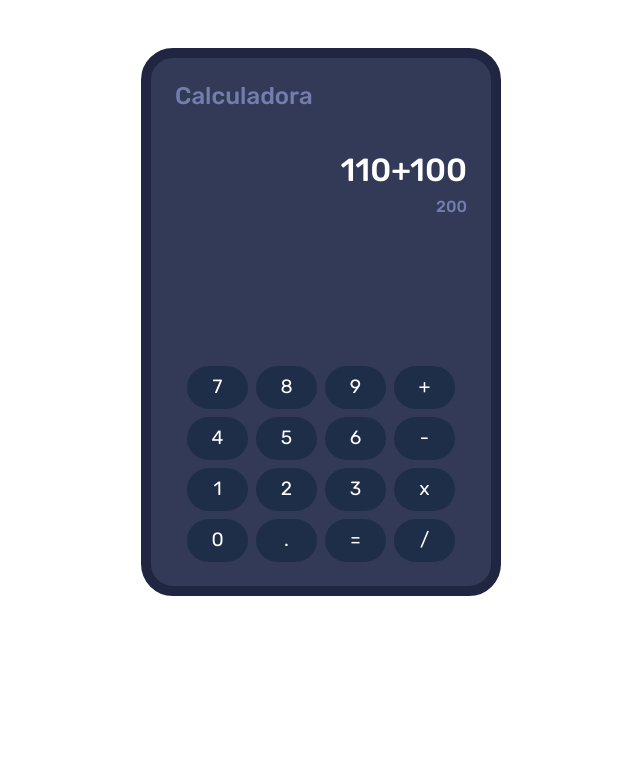
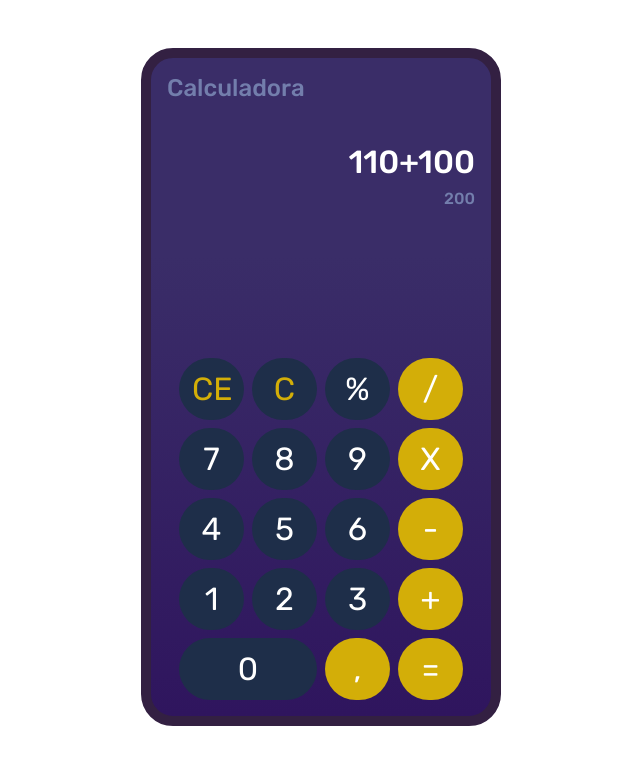
Before and after one commit to FlavioIrl/Calculadora-Vue, a Vue app: page / in a window 1280 px wide. Shown: the top 764 px of the page, without its empty margins (319-959 px from the left). Built offline with nearby package versions, Linux system fonts and the light colour scheme.

Commit message:
Configurando o visual

```diff
--- a/src/App.vue
+++ b/src/App.vue
@@ -4,7 +4,7 @@
 
 <template>
   <div class="container">
-    <div class="calculadora mt-5 p-4 rounded-5">
+    <div class="calculadora mt-5 p-3 rounded-5">
       <header>
         <h1 class="title text-start">Calculadora</h1>
         <div class="visor text-end">
@@ -14,25 +14,29 @@
       </header>
       <div class="container">
         <div class="row g-2 botoes">
+          <div class="col-3"><button class="btn btn-letra w-100 rounded-pill">CE</button></div>
+          <div class="col-3"><button class="btn btn-letra w-100 rounded-pill">C</button></div>
+          <div class="col-3"><button class="btn w-100 rounded-pill">%</button></div>
+          <div class="col-3"><button class="btn btn-sinais w-100 rounded-pill">/</button></div>
+
           <div class="col-3"><button class="btn w-100 rounded-pill">7</button></div>
           <div class="col-3"><button class="btn w-100 rounded-pill">8</button></div>
           <div class="col-3"><button class="btn w-100 rounded-pill">9</button></div>
-          <div class="col-3"><button class="btn w-100 rounded-pill">+</button></div>
+          <div class="col-3"><button class="btn btn-sinais w-100 rounded-pill">X</button></div>
 
           <div class="col-3"><button class="btn w-100 rounded-pill">4</button></div>
           <div class="col-3"><button class="btn w-100 rounded-pill">5</button></div>
           <div class="col-3"><button class="btn w-100 rounded-pill">6</button></div>
-          <div class="col-3"><button class="btn w-100 rounded-pill">-</button></div>
+          <div class="col-3"><button class="btn btn-sinais w-100 rounded-pill">-</button></div>
 
           <div class="col-3"><button class="btn w-100 rounded-pill">1</button></div>
           <div class="col-3"><button class="btn w-100 rounded-pill">2</button></div>
           <div class="col-3"><button class="btn w-100 rounded-pill">3</button></div>
-          <div class="col-3"><button class="btn w-100 rounded-pill">x</button></div>
+          <div class="col-3"><button class="btn btn-sinais w-100 rounded-pill">+</button></div>
 
-          <div class="col-3"><button class="btn w-100 rounded-pill">0</button></div>
-          <div class="col-3"><button class="btn w-100 rounded-pill">.</button></div>
-          <div class="col-3"><button class="btn w-100 rounded-pill">=</button></div>
-          <div class="col-3"><button class="btn w-100 rounded-pill">/</button></div>
+          <div class="col-6 "><button class="btn w-100 btn-zero rounded-pill">0</button></div>
+          <div class="col-3"><button class="btn btn-sinais w-100 rounded-pill">,</button></div>
+          <div class="col-3"><button class="btn btn-sinais w-100 rounded-pill">=</button></div>
         </div>
       </div>
     </div>
@@ -40,15 +44,28 @@
 </template>
 
 <style scoped>
+.btn:hover {
+  background-color: #5a22d3; /* Mudando a cor de fundo */
+  transform: scale(1.1); /* Aumentando o tamanho do botão */
+}
+
 .btn {
   color: #fff;
   background-color: #1E2E49;
-  font-size: 1.2rem;
+  font-size: 2rem;
+  transition: all 0.3s ease; /* Transição suave */
 }
+.btn-letra {
+  color: #d3ae08;
+}
+.btn-sinais{
+  background-color: #d3ae08;
+}
+
 .calculadora {
-  background-color: #333A58;
+  background-image: linear-gradient(to bottom , #3a2d68 30%, #2f155e);
   font-family: "Rubik", sans-serif;
-  border: 10px solid #202642;
+  border: 10px solid rgb(51, 32, 66);
   max-width: 360px;
   margin: 0 auto;
   padding: 20px;
```
